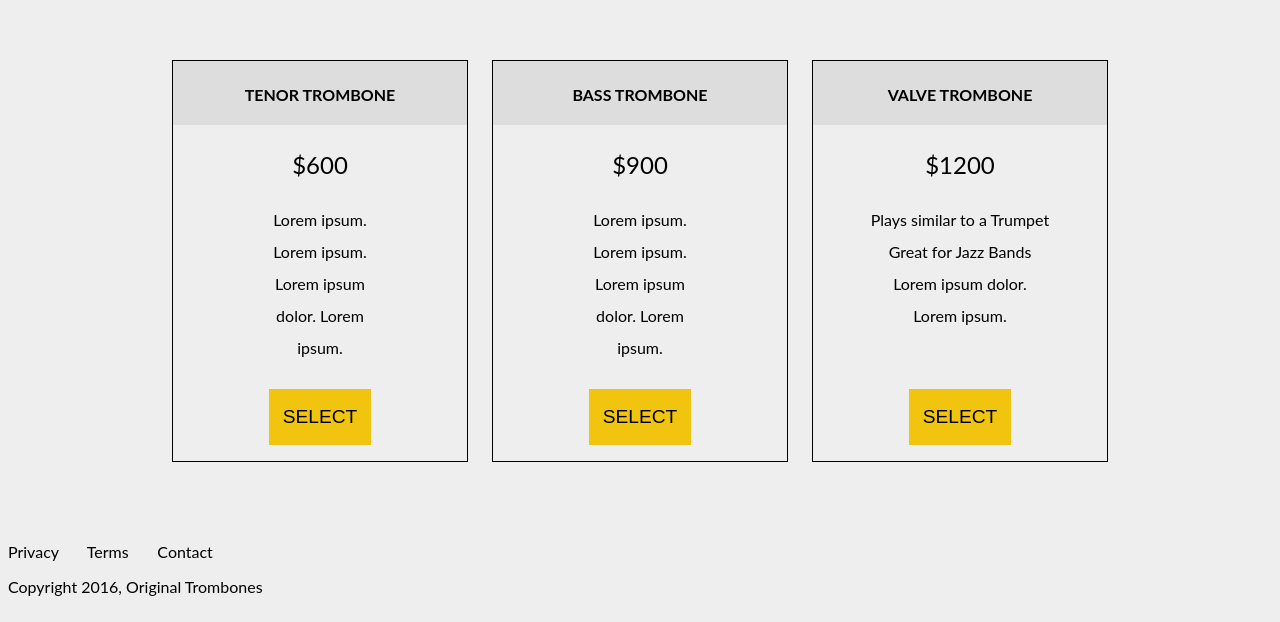
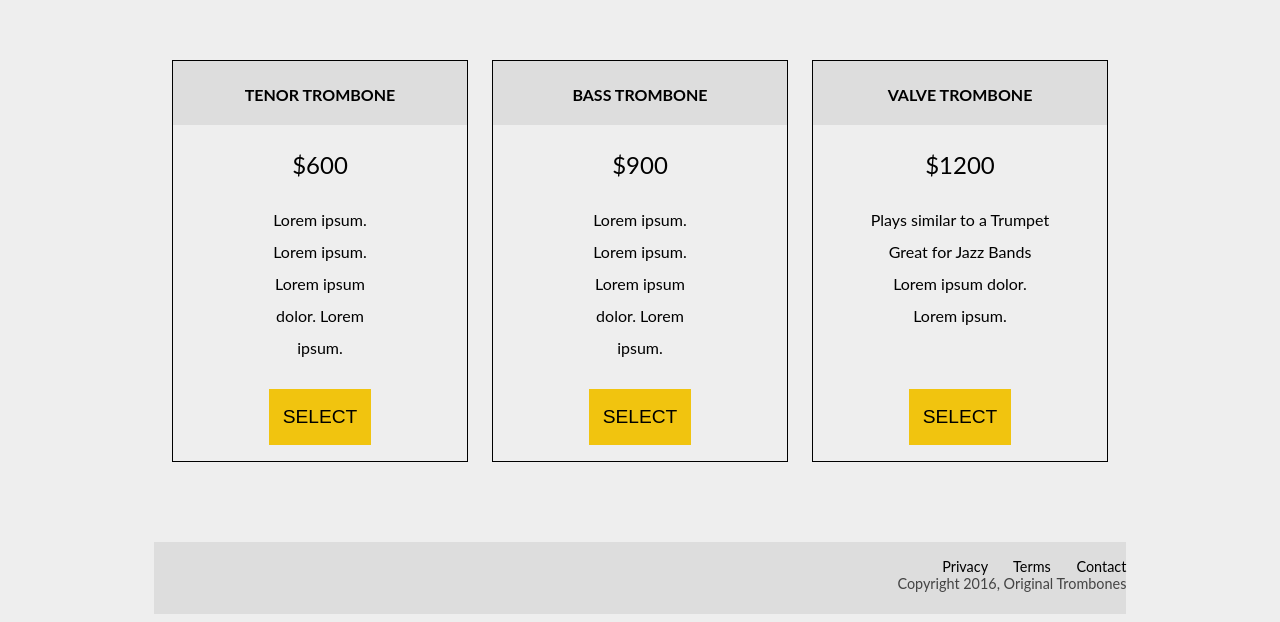
Before and after one commit to mfdezf/landing-page, a plain HTML site: page index.html in a window 1280 px wide. Shown: the part 1255-1877 px from the top of the page. Drawn offline with Linux system fonts and the light colour scheme.

Commit message:
style: footer

```diff
--- a/index.html
+++ b/index.html
@@ -111,8 +111,8 @@
       </section>
 
       <footer>
-            <p>Privacy &nbsp &nbsp &nbsp Terms &nbsp &nbsp &nbsp Contact</p>
-            <p>Copyright 2016, Original Trombones</p>
+            <p class="footer-buttons">Privacy &nbsp &nbsp &nbsp Terms &nbsp &nbsp &nbsp Contact</p>
+            <p class="corp-info">Copyright 2016, Original Trombones</p>
       </footer>
 
   </body>
--- a/styles/style.css
+++ b/styles/style.css
@@ -192,3 +192,30 @@ body{
     font-size: 1.2rem;
     margin-bottom: 2vh;
 }
+
+footer{
+    background-color: #ddd;
+    display: flex;
+    flex-direction: column;
+    align-items: flex-end;
+    width: 76vw;
+    margin-left: auto;
+    margin-right: auto;
+    height: 9vh;
+
+}
+
+footer .footer-buttons{
+    /* border: magenta solid 1px; */
+    margin-top: 2vh;
+    margin-bottom: 0;
+    font-size: .9rem;
+}
+
+footer .corp-info{
+    /* border: blue solid 1px; */
+    margin: 0;
+    font-size: .9rem;
+    color: #444;
+
+}
```
